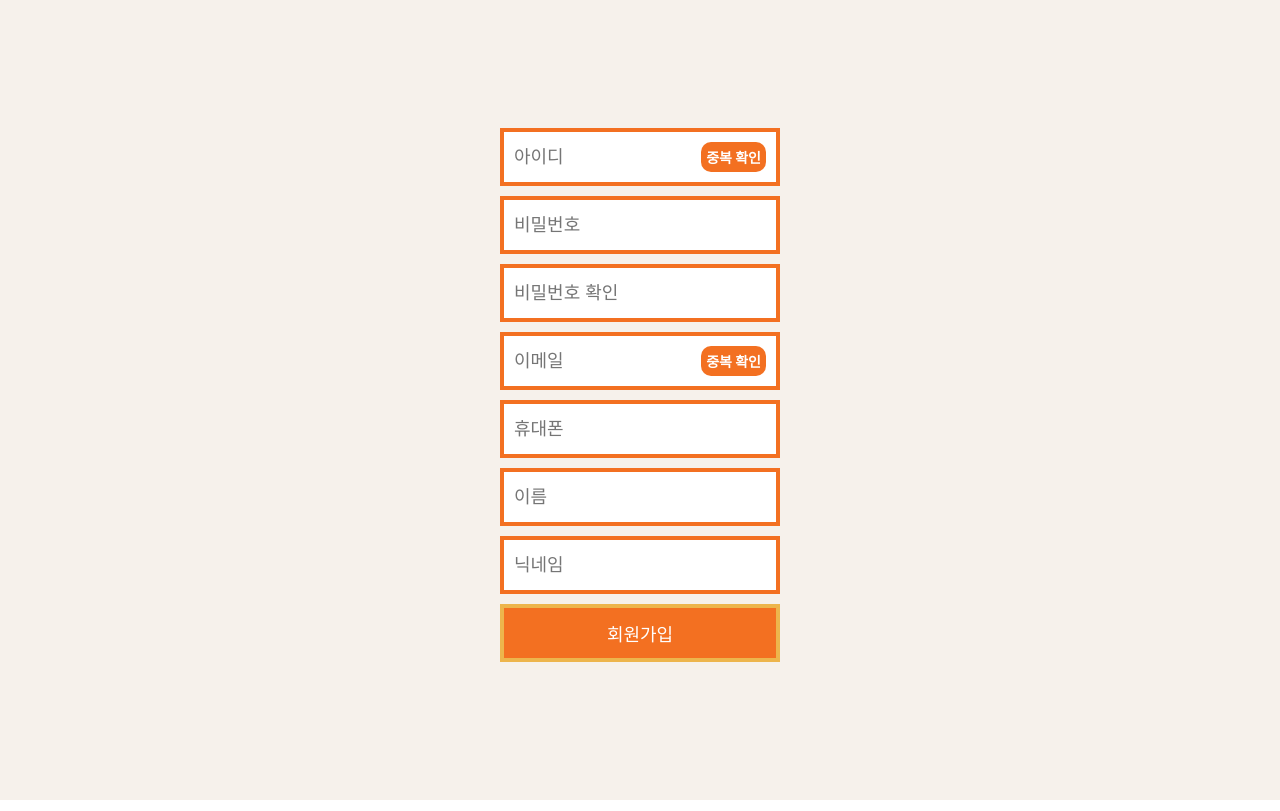
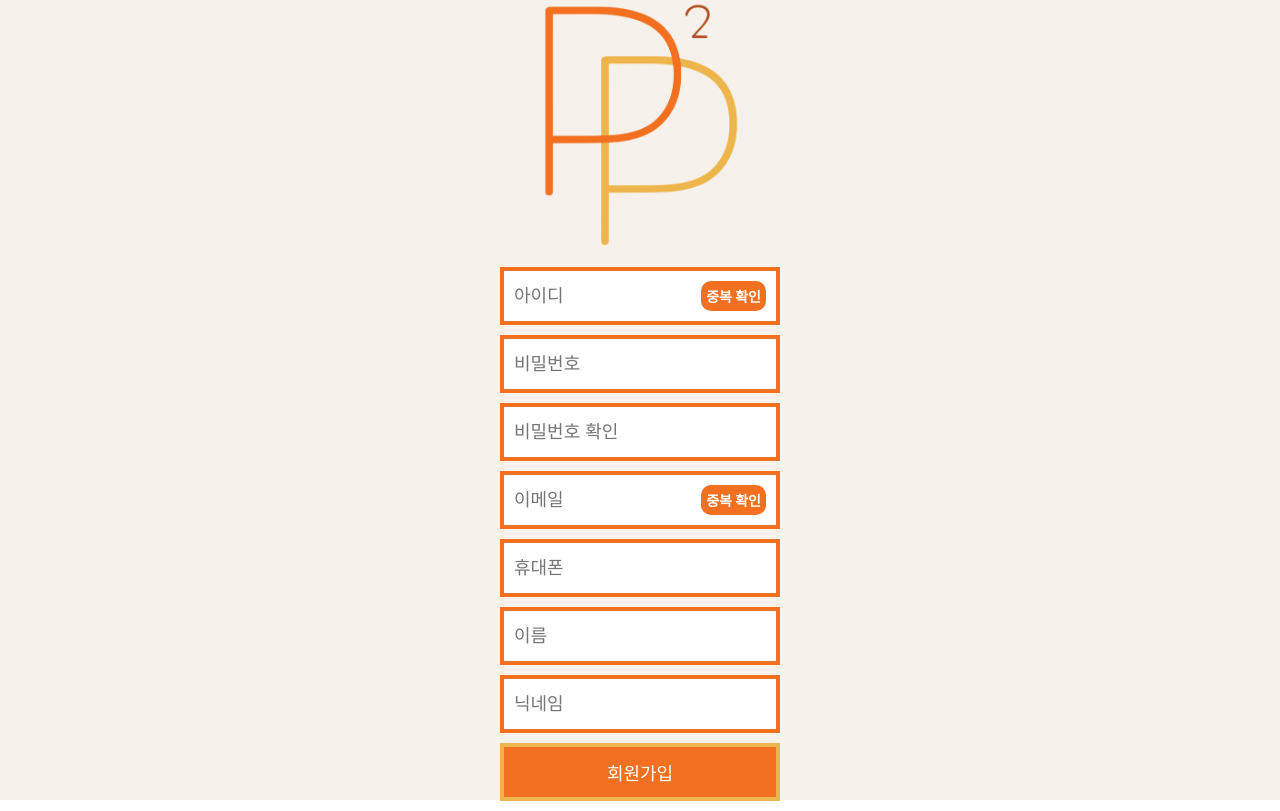
Before and after one commit to Ha-Seong-Seung/P2P_Community, a React (Create React App) app: page /signUp in a window 1280 px wide. Built offline with nearby package versions, Linux system fonts and the light colour scheme.

Commit message:
2022.06.20 add p2p logo

```diff
--- a/src/frontend/js/signUp.js
+++ b/src/frontend/js/signUp.js
@@ -1,9 +1,11 @@
 import '../../css/signUp.css';
 import { Link } from 'react-router-dom';
+import p2pimg from '../../img/p2pimg.png'
 
 function signUp() {
-  return (
+    return (
     <div className='signUp'>
+        <img src={p2pimg} style={{width: '200px', marginBottom: '20px'}}/>
         <div className='signUp_flow'>
             <div className='signUp_input'>
                 <div className='id_input double_check'>
```
